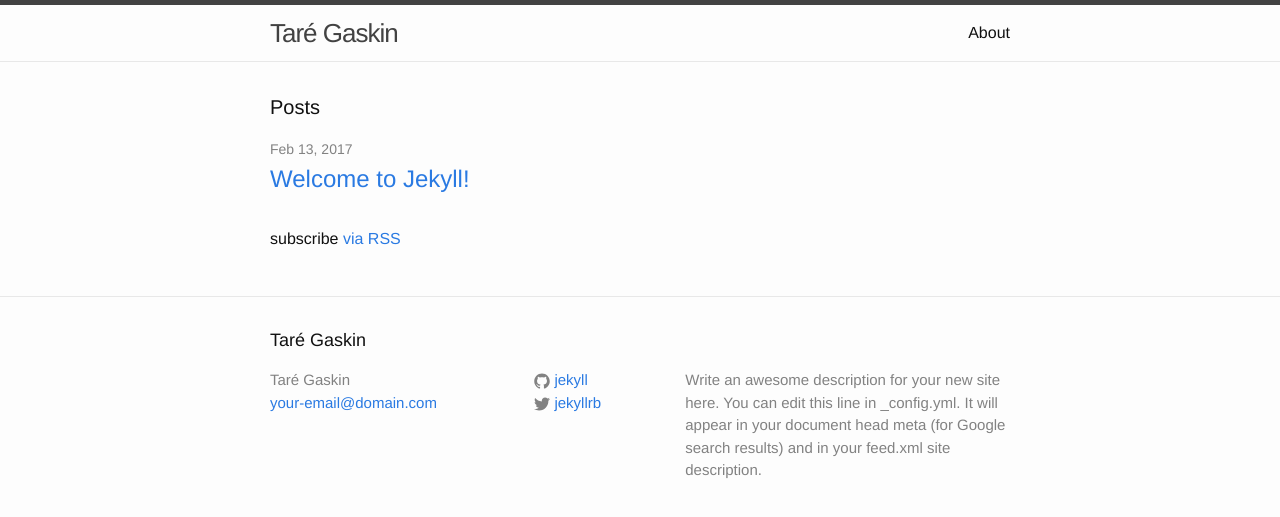
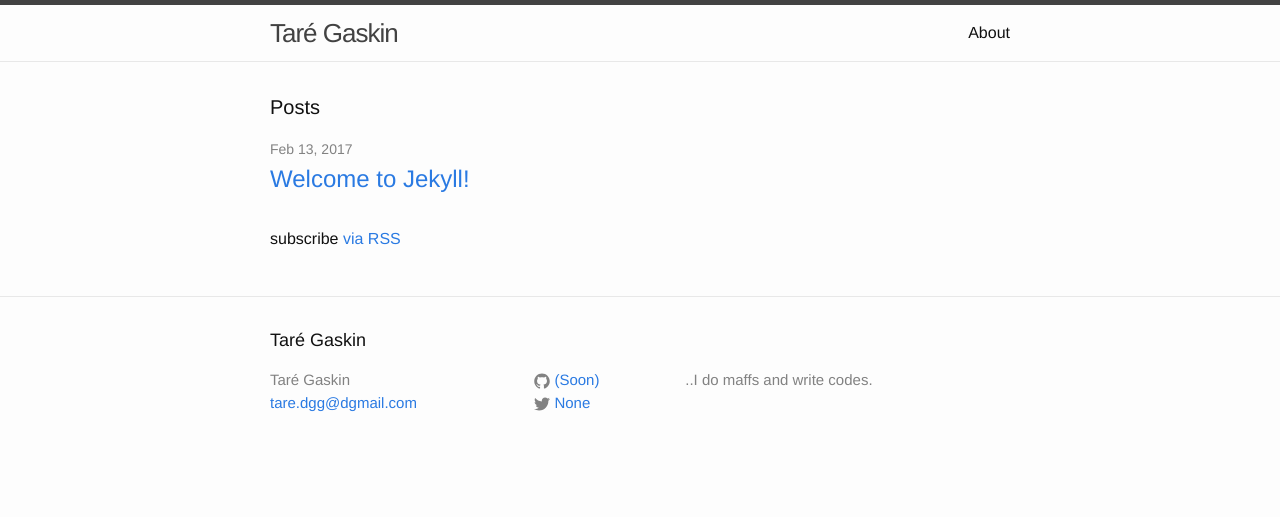
Before and after one commit to CodeApprenticeRai/codeapprenticerai.github.io, a Jekyll site: the page built from index.html, in a window 1280 px wide. Shown: the top 517 px of the page. Built offline with Jekyll 4.4.1, drawn with Linux system fonts in a browser that asks for light colours.

Commit message:
"testing"

```diff
--- a/_config.yml
+++ b/_config.yml
@@ -7,15 +7,13 @@
 
 # Site settings
 title: Taré Gaskin
-email: your-email@domain.com
+email: tare.dgg@dgmail.com
 description: > # this means to ignore newlines until "baseurl:"
-  Write an awesome description for your new site here. You can edit this
-  line in _config.yml. It will appear in your document head meta (for
-  Google search results) and in your feed.xml site description.
+  ..I do maffs and write codes.
 baseurl: "" # the subpath of your site, e.g. /blog
 url: "http://yourdomain.com" # the base hostname & protocol for your site
-twitter_username: jekyllrb
-github_username:  jekyll
+twitter_username: None
+github_username:  (Soon)
 
 # Build settings
 markdown: kramdown
```
